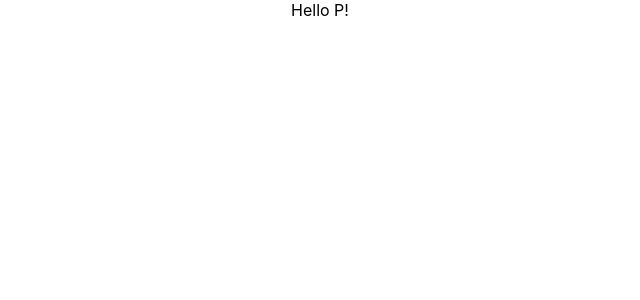
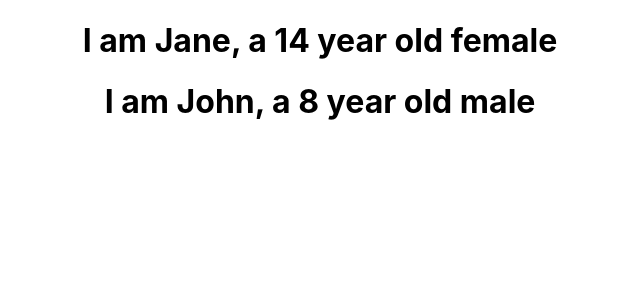
Before and after one commit to 75pollet/hello-world, a React (Create React App) app: page / in a window 1280 px wide. Shown: the top 300 px of the page, without its empty margins (320-960 px from the left). Built offline with nearby package versions, Linux system fonts and the light colour scheme.

Commit message:
list rendering

```diff
--- a/src/App.js
+++ b/src/App.js
@@ -10,12 +10,14 @@ import ClassClick from './components/ClassClick';
 import EventBind from './components/EventBind';
 import ParentComponent from './components/ParentComponent';
 import UserGreeting from './components/UserGreeting';
+import NameList from './components/NameList';
 
 
 function App() {
   return (
     <div className="App">
-    <UserGreeting />
+    <NameList />
+    {/* <UserGreeting />  */}
       {/* <Counter /> */}
       {/* <EventBind />
       <FunctionClick />
--- /dev/null
+++ b/src/components/NameList.js
@@ -0,0 +1,14 @@
+import React from 'react';
+import Person from './Person';
+
+function NameList() {
+    const persons = [{ id: 1, name: 'Jane', age: 14, gender: 'female' }, {id: 2, name: 'John', age: 8, gender: 'male' }]
+
+    return (
+        <div>
+            {persons.map(person => <Person key={person.id} person={person} />)}
+        </div>
+    )
+}
+
+export default NameList
--- /dev/null
+++ b/src/components/Person.js
@@ -0,0 +1,11 @@
+import React from 'react'
+
+function Person({person}) {
+    return (
+        <div>
+            <h1>I am {person.name}, a {person.age} year old {person.gender}</h1>
+        </div>
+    )
+}
+
+export default Person
```
